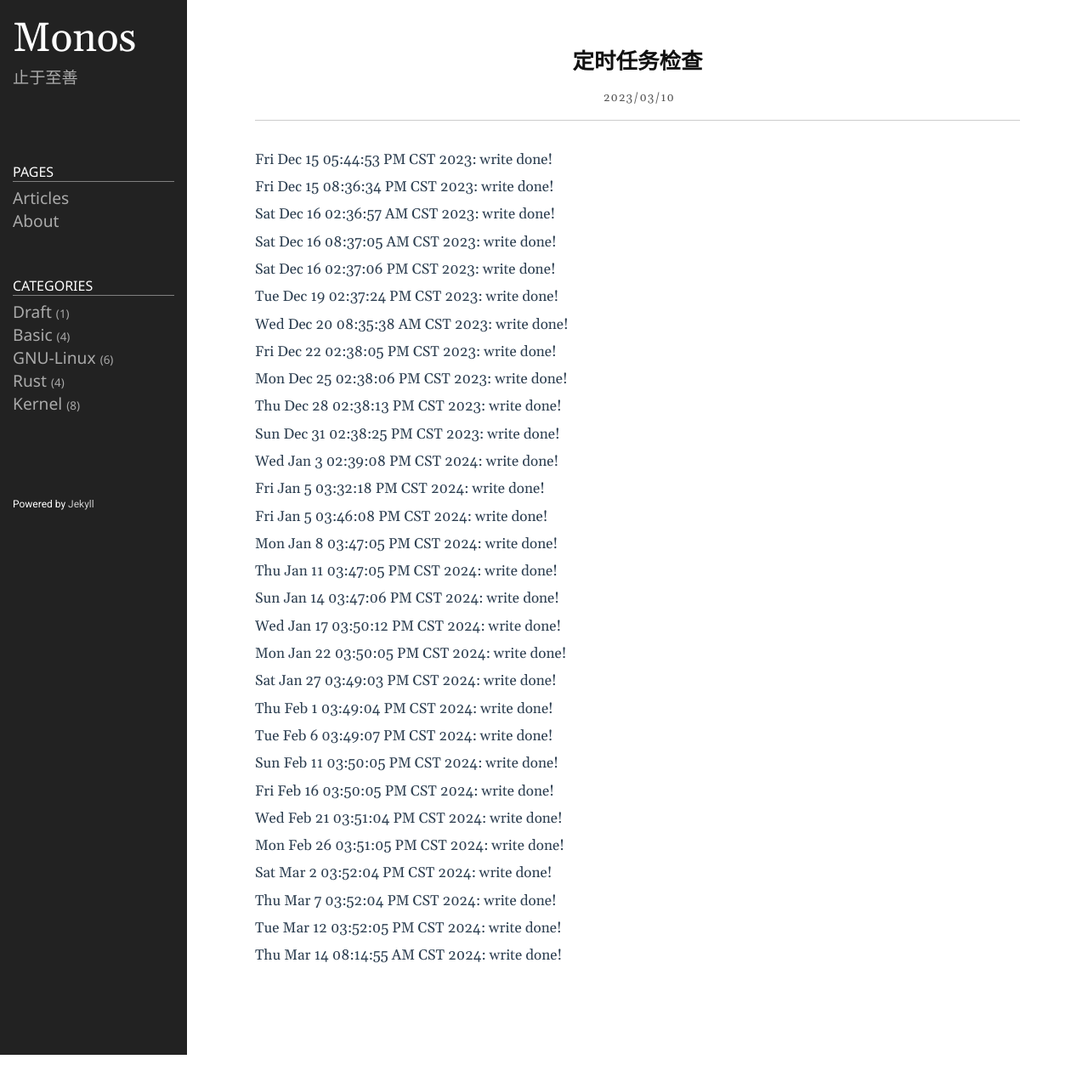
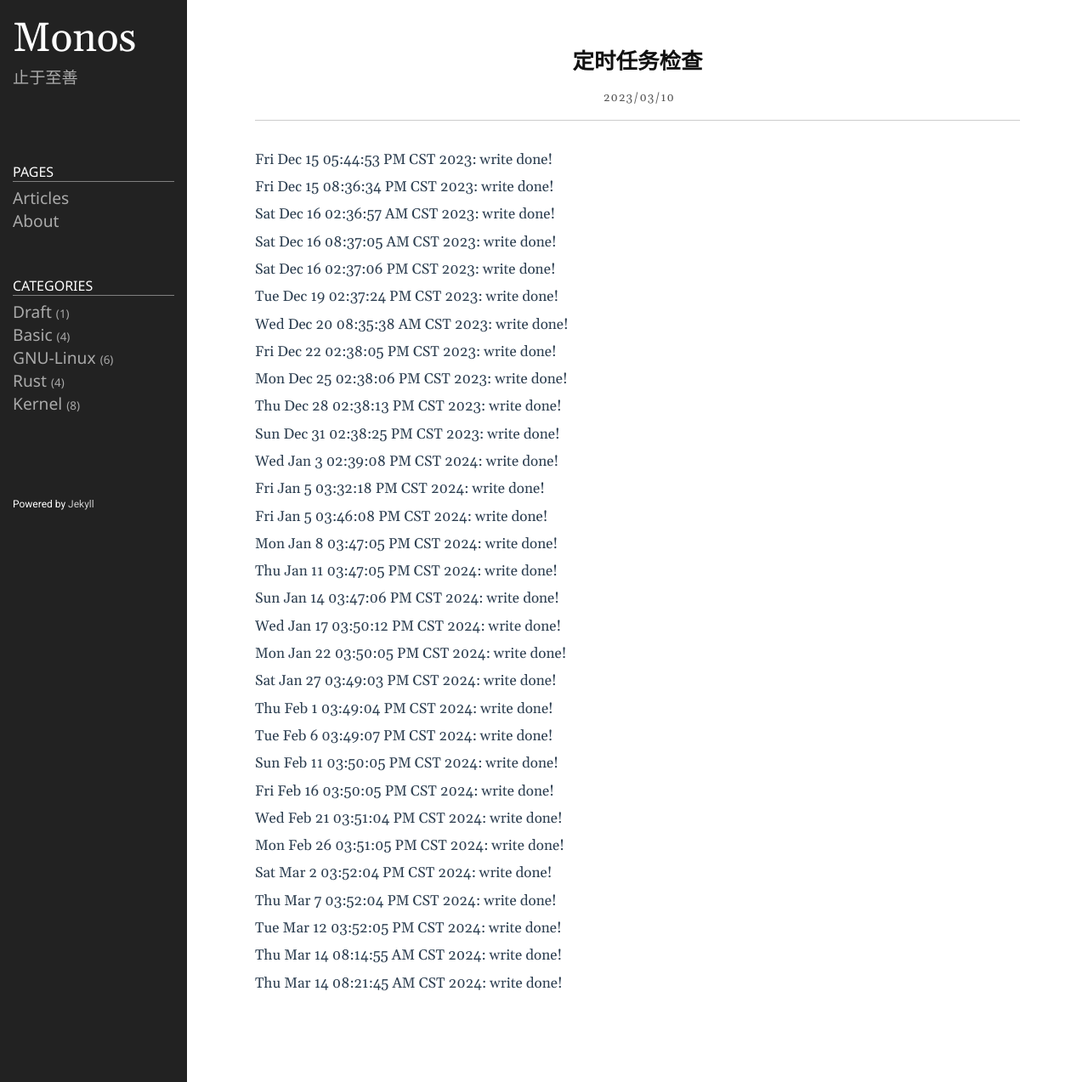
Before and after one commit to lclgo/lclgo.github.io, a Jekyll site: the page built from _posts/2023-03-10-weekly.md, in a window 1280 px wide. Shown: the whole page at 85% size. Built offline with Jekyll 4.4.1, drawn with Linux system fonts in a browser that asks for light colours; before the commit the page ends 1241 px from its top, so only the background shows below that.

Commit message:
timer check

```diff
--- a/_posts/2023-03-10-weekly.md
+++ b/_posts/2023-03-10-weekly.md
@@ -63,3 +63,5 @@ Thu Mar  7 03:52:04 PM CST 2024: write done!
 Tue Mar 12 03:52:05 PM CST 2024: write done!
 
 Thu Mar 14 08:14:55 AM CST 2024: write done!
+
+Thu Mar 14 08:21:45 AM CST 2024: write done!
```
